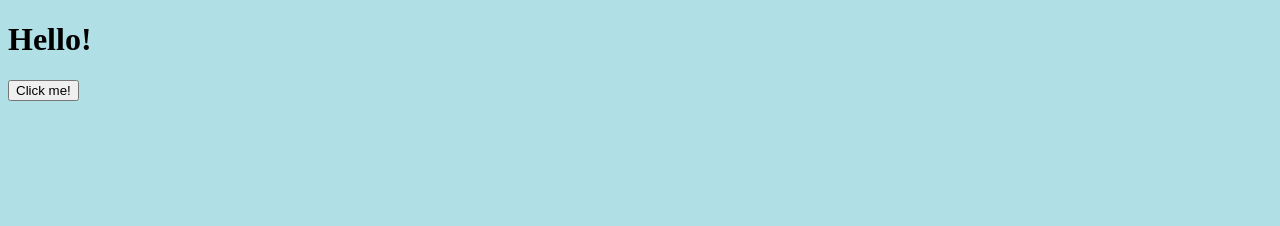
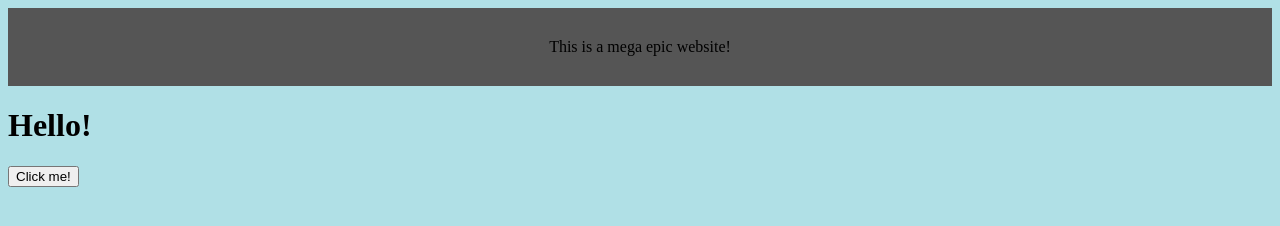
Before and after one commit to Hedgehog1426/HedgehogSite, a plain HTML site: page index.html in a window 1280 px wide. Drawn offline with Linux system fonts and the light colour scheme.

Commit message:
Update index.html

```diff
--- a/index.html
+++ b/index.html
@@ -3,6 +3,14 @@
   <head>
     <style>
       body {background-color: powderblue;}
+
+      header {
+        background-color: #555;
+        padding: 30px;
+        text-align: center;
+        color: black
+      }
+
     </style>
   </head>
   <body>
@@ -13,6 +21,7 @@
         document.getElementById("test").style.color = "Red"
       }
     </script>
+    <header> This is a mega epic website!</header>
     <h1 id="test"> Hello! </h1>
     <button onclick="Myfunction()"> Click me! </button>
   </body>
```
